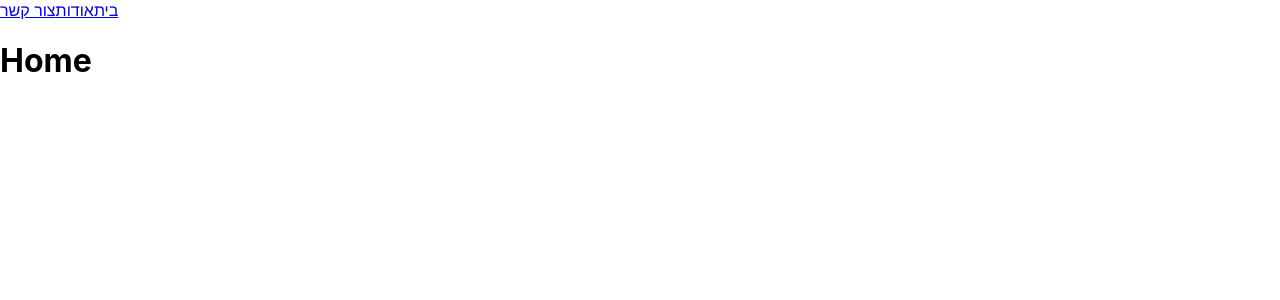
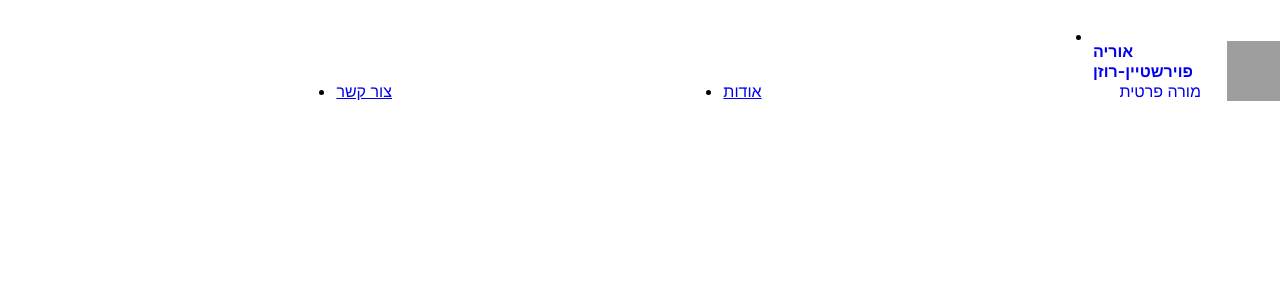
Before and after one commit to itai-rozen/private-teacher, a React (Create React App) app: page / in a window 1280 px wide. Shown: the top 300 px of the page. Built offline with nearby package versions, Linux system fonts and the light colour scheme; grey boxes are pictures that could not be loaded.

Commit message:
added logo to nav bar, redirects to home page

```diff
--- /dev/null
+++ b/src/components/Logo/Logo.tsx
@@ -0,0 +1,14 @@
+import React from "react";
+import './logo.css'
+
+const Logo = () => {
+  return <div className="logo-container">
+    <div className="logo-headers">
+      <h4>אוריה פוירשטיין-רוזן</h4>
+      <p>מורה פרטית</p>
+    </div>
+    <img className="logo" src="pt-logo.png" alt="private teacher logo" />
+  </div>
+}
+
+export default Logo
--- /dev/null
+++ b/src/components/Logo/logo.css
@@ -0,0 +1,19 @@
+.logo-container {
+  height: 100%;
+  display: flex;
+  width: 15vw;
+  margin-top: 15px;
+  float: right;
+}
+.logo {
+  width: 30%;
+}
+.logo-headers  {
+  display: flex;
+  flex-direction: column;
+  justify-content: space-between;
+  align-items: center;
+}
+.logo-headers  > * {
+  margin: 0;
+}
--- a/src/components/Nav/Nav.tsx
+++ b/src/components/Nav/Nav.tsx
@@ -1,11 +1,20 @@
 import React from 'react'
+import './nav.css'
 import { Link } from 'react-router-dom'
+import Logo from '../Logo/Logo'
 const Nav = () => {
-  return <>
-  <Link to="/">בית</Link>
-  <Link to="/about">אודות</Link>
-  <Link to="/contact">צור קשר</Link>
-  </>
+  return <ul className='nav-list'>
+    <li>
+      <Link to="/"><Logo /></Link>
+    </li>
+    <li>
+      <Link to="/about">אודות</Link>
+    </li>
+    <li>
+      <Link to="/contact">צור קשר</Link>
+    </li>
+    <li></li>
+  </ul>
 }
 
 export default Nav
--- a/src/components/Nav/nav.css
+++ b/src/components/Nav/nav.css
@@ -0,0 +1,13 @@
+.nav-list {
+  position: fixed;
+  top: 0;
+  display: flex;
+  flex-direction: row-reverse;
+  justify-content: space-between;
+  align-items: flex-end;
+  height: 10vh;
+  width: 100vw;
+  background-color: white;
+  z-index: 1;
+  padding: 5px;
+}
```
